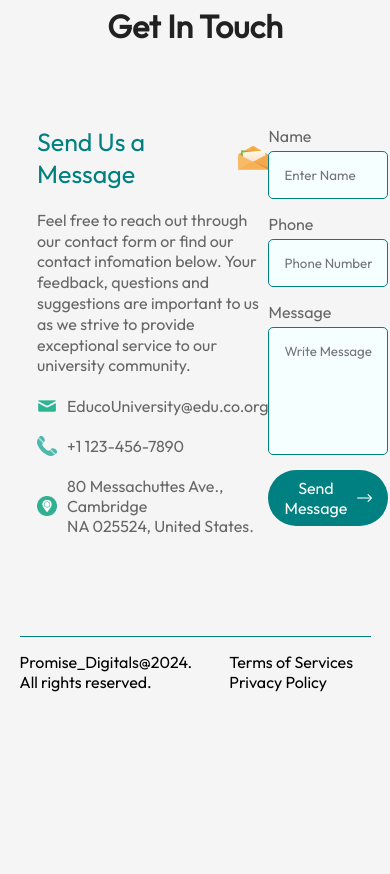
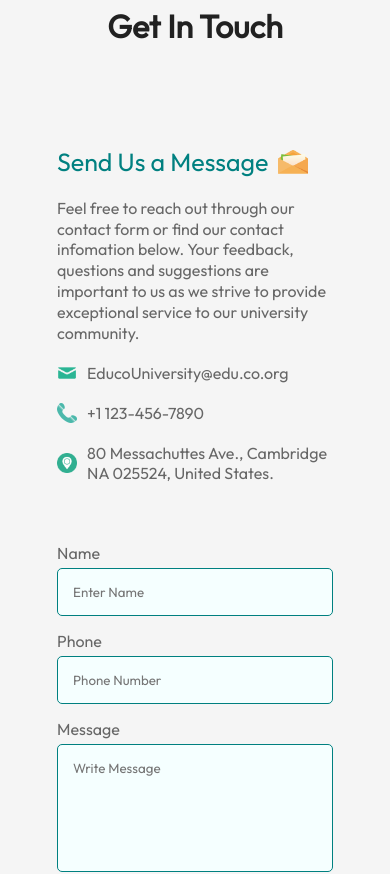
Before and after one commit to Promise-Digitals/educo.-university-website, a React (Vite) app: page / in a window 390 px wide. Shown: the part 4604-5478 px from the top of the page. Before the commit the page ends 5321 px from the top, so only its background shows below. Built offline with nearby package versions, Linux system fonts and the light colour scheme.

Commit message:
Update Contact.css

```diff
--- a/src/Components/Contact/Contact.css
+++ b/src/Components/Contact/Contact.css
@@ -58,3 +58,15 @@
     display: block;
     margin: 20px 0;
 }
+
+
+/* ---------- Media Query ------------ */
+@media (max-width: 700px) {
+    .contact{
+        display: block;
+    }
+
+    .contact-col{
+        padding: 20px;
+    }
+}
```
